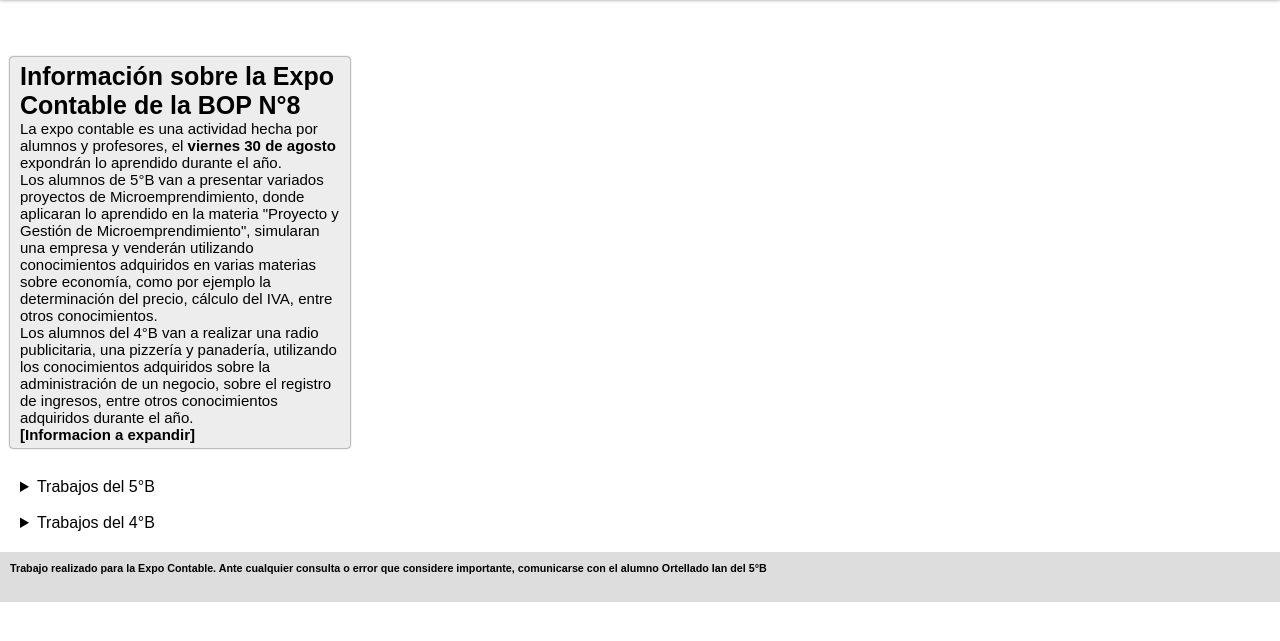
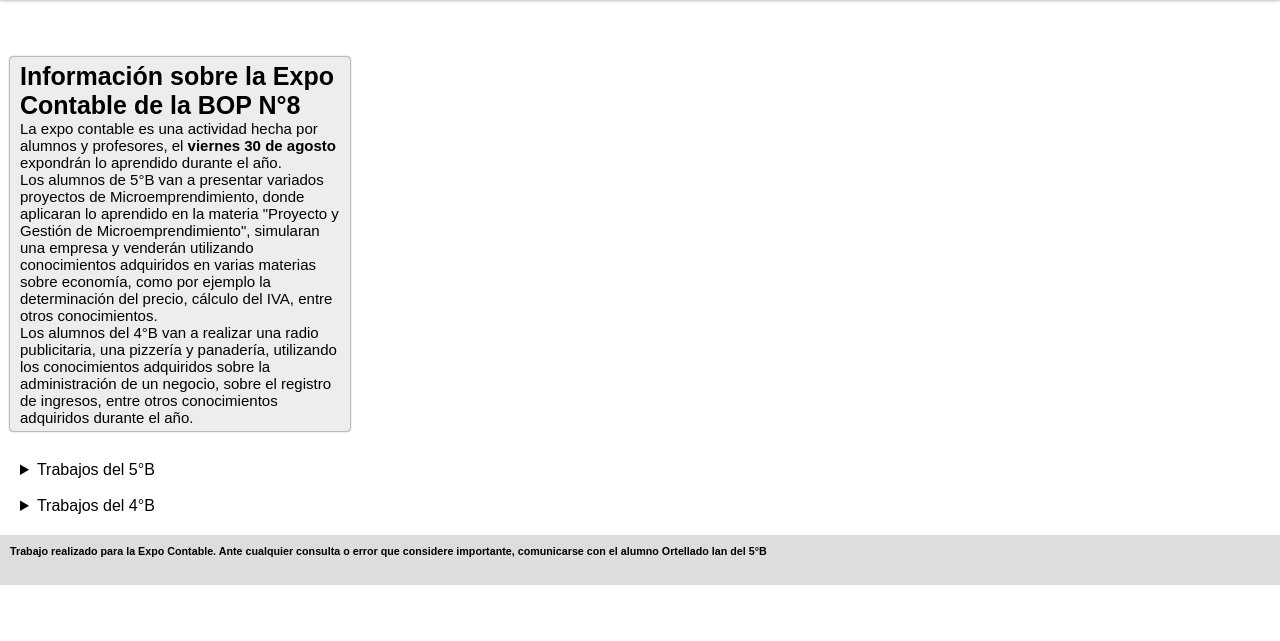
Before and after one commit to PatoCulto/Microemprendimiento-bop8, a plain HTML site: page index.html in a window 1280 px wide. Shown: the part 83-724 px from the top of the page. Drawn offline with Linux system fonts and the light colour scheme.

Commit message:
Update index.html

```diff
--- a/index.html
+++ b/index.html
@@ -22,7 +22,6 @@
         <p>La expo contable es una actividad hecha por alumnos y profesores, el <b>viernes 30 de agosto</b> expondrán lo aprendido durante el año.<br>
             Los alumnos de 5°B van a presentar variados proyectos de Microemprendimiento, donde aplicaran lo aprendido en la materia "Proyecto y Gestión de Microemprendimiento", simularan una empresa y venderán utilizando conocimientos adquiridos en varias materias sobre economía, como por ejemplo la determinación del precio, cálculo del IVA, entre otros conocimientos. <br>
         <p>Los alumnos del 4°B van a realizar una radio publicitaria, una pizzería y panadería, utilizando los conocimientos adquiridos sobre la administración de un negocio, sobre el registro de ingresos, entre otros conocimientos adquiridos durante el año. </p>
-            <b>[Informacion a expandir]</b>
         </p>
     </div>
     <main>
```
